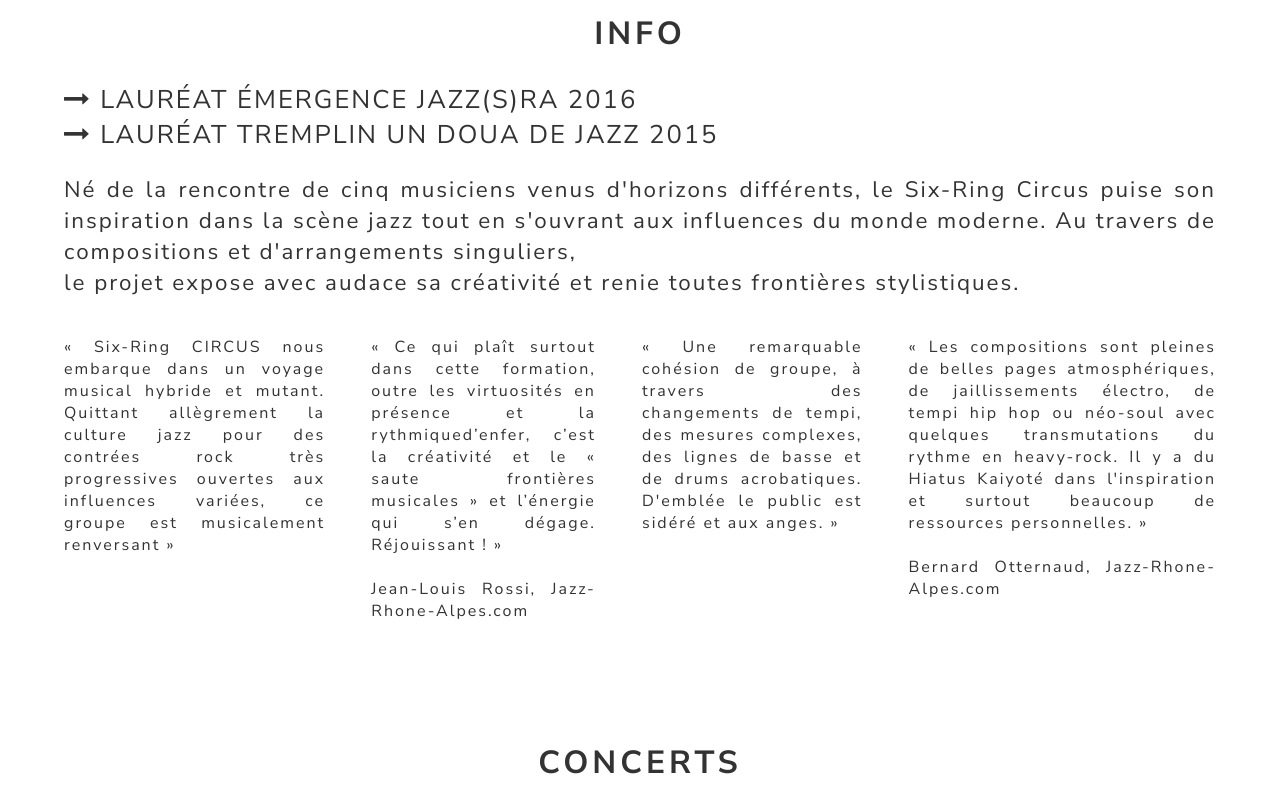
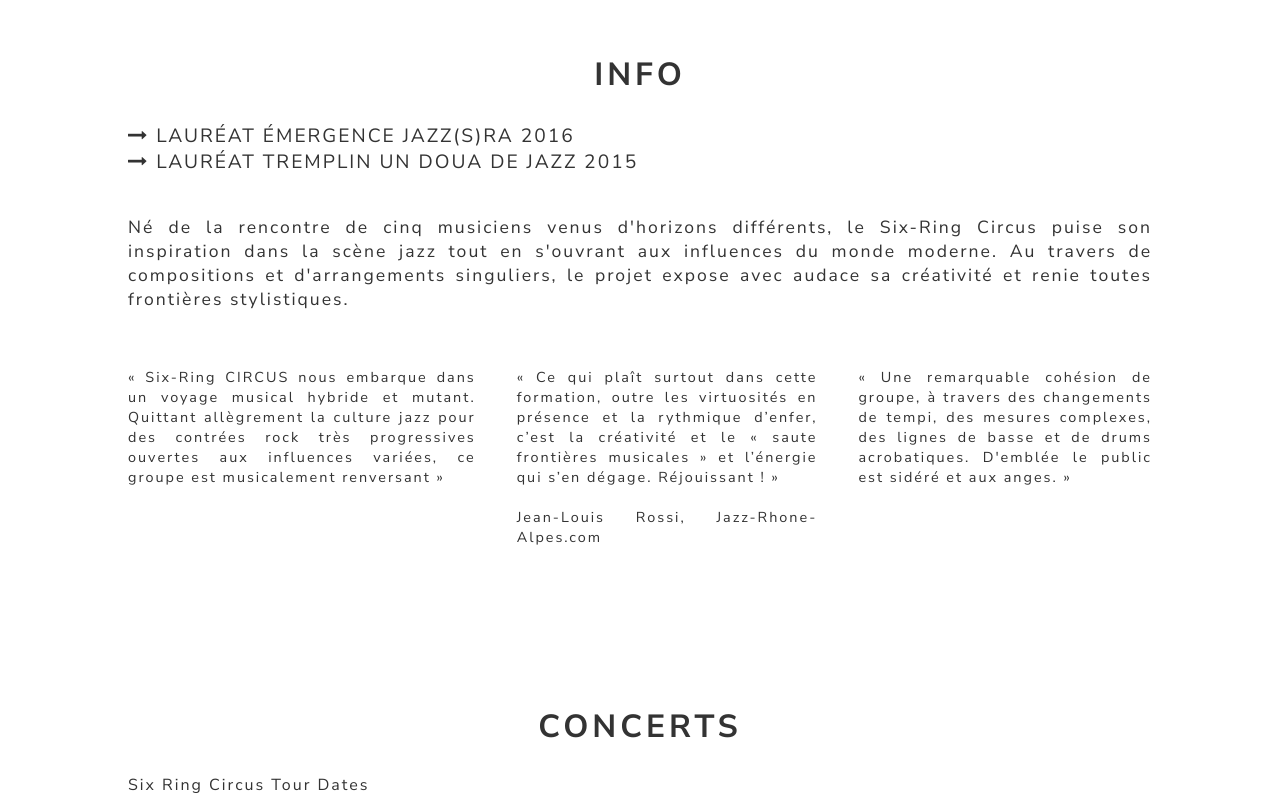
Before and after one commit to frsmtv/six-ring-circus-v3, a website: page index.html in a window 1280 px wide. Shown: the part 1060-1860 px from the top of the page. Drawn offline with Linux system fonts and the light colour scheme; files that its build step writes are made by us from their sources; a script that the page names is missing; files whose address does not match are found by name.

Commit message:
font sizes reviewed

```diff
--- a/index.html
+++ b/index.html
@@ -76,7 +76,7 @@
 
             <!--**** BIO ****    -->
             <p id="bio" class="">
-                Né de la rencontre de cinq musiciens venus d'horizons différents, le Six-Ring Circus puise son inspiration dans la scène jazz tout en s'ouvrant aux influences du monde moderne. Au travers de compositions et                         d'arrangements singuliers,<br>
+                Né de la rencontre de cinq musiciens venus d'horizons différents, le Six-Ring Circus puise son inspiration dans la scène jazz tout en s'ouvrant aux influences du monde moderne. Au travers de compositions et                         d'arrangements singuliers,
                 le projet expose avec audace sa créativité et renie toutes frontières stylistiques.
             </p>
 
@@ -90,7 +90,7 @@
 
                 <article class="Down animate" data-animate="fadeInDown" data-duration="1.0s" data-delay="0.1s" data-offset="100">
                     <p>
-                        « Ce qui plaît surtout dans cette formation, outre les virtuosités en présence et la rythmiqued’enfer, c’est la créativité et le « saute frontières musicales » et l’énergie qui s’en dégage. Réjouissant ! »<br>
+                        « Ce qui plaît surtout dans cette formation, outre les virtuosités en présence et la rythmique d’enfer, c’est la créativité et le « saute frontières musicales » et l’énergie qui s’en dégage. Réjouissant ! »<br>
                         <br>
                         Jean-Louis Rossi, Jazz-Rhone-Alpes.com
                     </p>
@@ -102,13 +102,13 @@
                     </p>
                 </article>
 
-                <article class="RightBig animate" data-animate="fadeInRight" data-duration="1.0s" data-delay="0.1s" data-offset="100">
-                    <p>
-                        « Les compositions sont pleines de belles pages atmosphériques, de jaillissements électro, de tempi hip hop ou néo-soul avec quelques transmutations du rythme en heavy-rock. Il y a du Hiatus Kaiyoté dans l'inspiration et surtout beaucoup de ressources personnelles. »<br>
-                        <br>
-                        Bernard Otternaud, Jazz-Rhone-Alpes.com
-                    </p>
-                </article>
+                <!--<article class="RightBig animate" data-animate="fadeInRight" data-duration="1.0s" data-delay="0.1s" data-offset="100">-->
+                    <!--<p>-->
+                        <!--« Les compositions sont pleines de belles pages atmosphériques, de jaillissements électro, de tempi hip hop ou néo-soul avec quelques transmutations du rythme en heavy-rock. Il y a du Hiatus Kaiyoté dans l'inspiration et surtout beaucoup de ressources personnelles. »<br>-->
+                        <!--<br>-->
+                        <!--Bernard Otternaud, Jazz-Rhone-Alpes.com-->
+                    <!--</p>-->
+                <!--</article>-->
             </div> <!-- End: presse -->
         </section> <!-- End: info section -->
 
@@ -140,7 +140,7 @@
         <section id="contact" class="animate" data-animate="fadeIn" data-duration="1.0s" data-delay="0.1s" data-offset="100">
             <h2>Contact</h2>
 
-            <ul>
+            <ul style="text-transform: uppercase;">
                 <li><a href="mailto:sixringcircus.band@gmail.com">sixringcircus.band@gmail.com</a> </li>
                 <li><a href="#">dossier de presse</a> | <a href="#">presskit (en)</a> </li>
                 <li><a href="#">fiche technique | tech rider</a> </li>
--- a/sass/main.scss
+++ b/sass/main.scss
@@ -55,6 +55,7 @@ html, body {
   }
 
   h2 {
+    padding-top: 4%;
     font-size: 2rem;
     text-transform: uppercase;
     text-align: center;
@@ -97,7 +98,7 @@ html, body {
   main {
     margin-top: 100vh;
     section {
-      width: 90%;
+      width: 80%;
       margin: 8% auto;
       letter-spacing: 2px;
       color: #333;
@@ -108,14 +109,16 @@ html, body {
       margin-top: -10%;
 
       #palmares {
-        font-size: 1.6rem;
+        font-size: 1.2rem;
         text-transform: uppercase;
         margin: 0;
       }
 
       #bio {
-        font-size: 1.4rem;
+        font-size: 1.1rem;
         text-align: justify;
+        margin-top: 4%;
+        margin-bottom: 4%;
       }
 
       #presse {
@@ -123,6 +126,7 @@ html, body {
         justify-content: space-around;
         article {
           text-align: justify;
+          font-size: .9rem;
           margin: 0 2%;
           &:first-child {
             margin-left: 0;
@@ -136,7 +140,7 @@ html, body {
 
     #concerts {
       margin-top: 8%!important;
-      margin-bottom: 8%!important;
+      margin-bottom: 16%!important;
     }
 
     #video {
@@ -146,11 +150,7 @@ html, body {
       background: none!important;
     }
     #audio {
-
-
       background: none!important;
-      margin-top: 4%;
-      margin-bottom: 4%;
       width: 853px;
       height: 600px;
       margin-left: auto;
@@ -160,8 +160,8 @@ html, body {
 
     #contact {
 
-
-      font-size: 2rem;
+    margin-top: -8%;
+      font-size: 1.2rem;
       text-align: center;
       ul {
         list-style: none;
```
Also changed, not shown: dist/css/bundle-sass.css, dist/img/tontons-flingueurs-logo.png (added).
